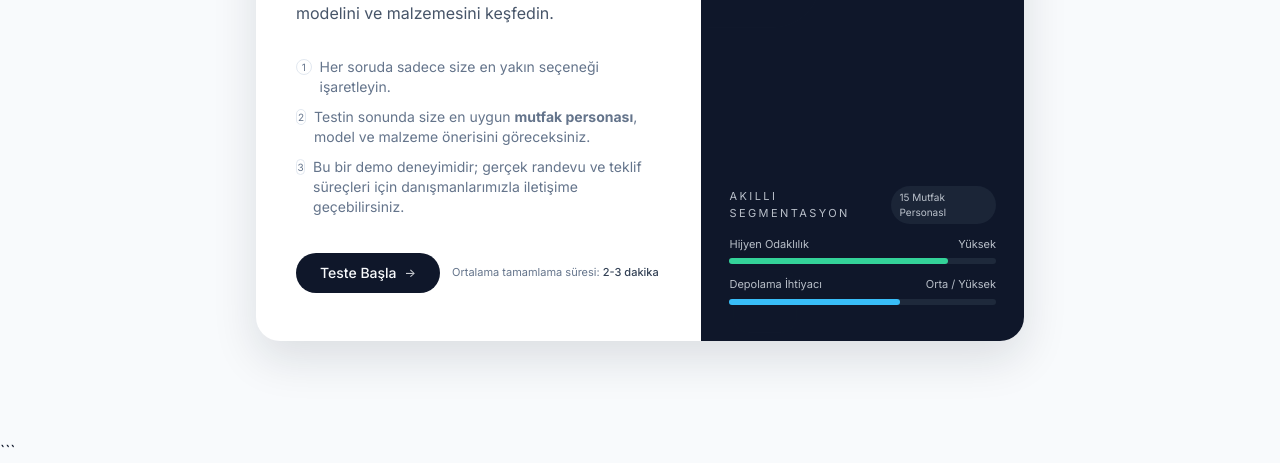
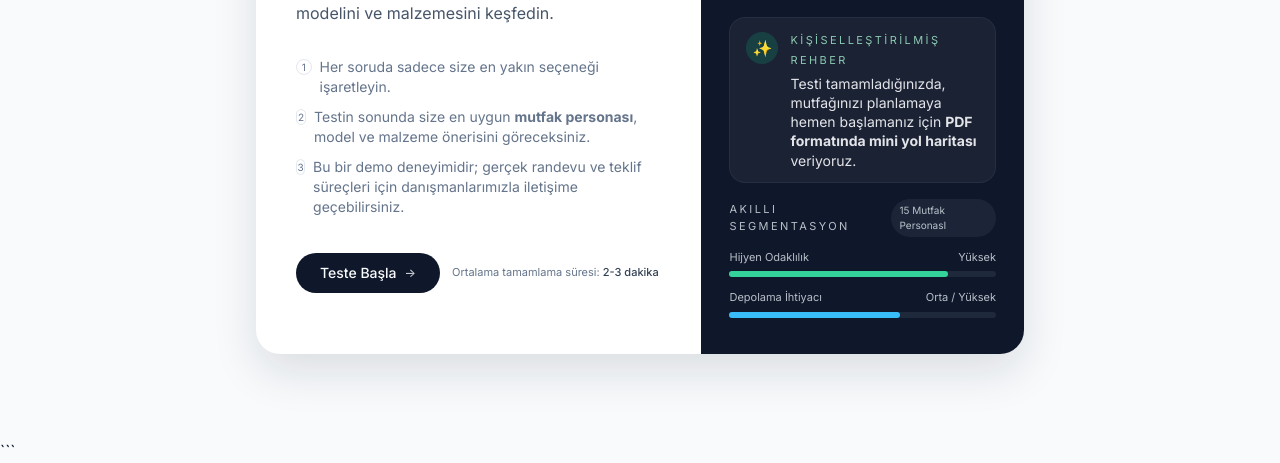
Before and after one commit to tuncerdemtr/archetype, a plain HTML site: page index.html in a window 1280 px wide. Shown: the part 385-848 px from the top of the page. Drawn offline with nearby package versions, Linux system fonts and the light colour scheme.

Commit message:
Add personalized guide callout to welcome card

```diff
--- a/index.html
+++ b/index.html
@@ -218,6 +218,27 @@
                   Cevaplarınıza göre saklama, hijyen, bütçe ve stil dengenizi analiz
                   ederek mutfak karakterinizi çıkarıyoruz.
                 </p>
+
+                <div
+                  class="mb-4 rounded-2xl border border-slate-700/40 bg-white/5 px-4 py-3 text-sm text-slate-50/90"
+                >
+                  <div class="flex items-start gap-3">
+                    <div
+                      class="mt-0.5 h-8 w-8 shrink-0 rounded-full bg-emerald-500/20 text-emerald-200 flex items-center justify-center text-base"
+                    >
+                      ✨
+                    </div>
+                    <div class="space-y-1">
+                      <p class="text-[11px] uppercase tracking-[0.22em] text-emerald-200/80">
+                        Kişiselleştirilmiş rehber
+                      </p>
+                      <p class="leading-snug">
+                        Testi tamamladığınızda, mutfağınızı planlamaya hemen başlamanız
+                        için <strong>PDF formatında mini yol haritası</strong> veriyoruz.
+                      </p>
+                    </div>
+                  </div>
+                </div>
 
                 <div class="mt-auto space-y-3 text-[11px] text-slate-200/80">
                   <div class="flex items-center justify-between">
```
